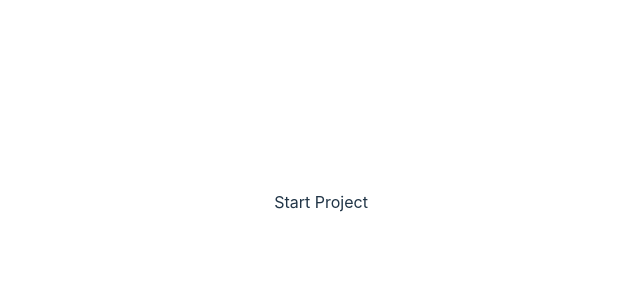
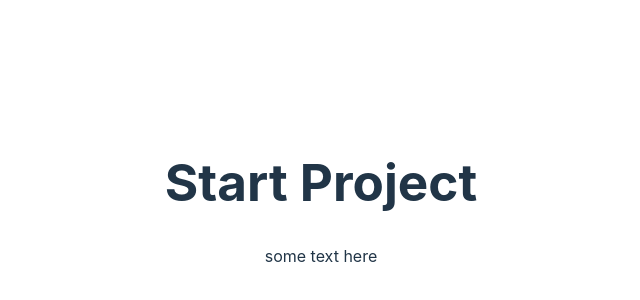
Before and after one commit to getFrontend/react-app-first, a React (Vite) app: page / in a window 1280 px wide. Shown: the part 198-498 px from the top of the page, without its empty margins (319-959 px from the left). Built offline with nearby package versions, Linux system fonts and the light colour scheme.

Commit message:
add first <React.Fragment>, the change to <>

```diff
--- a/src/App.jsx
+++ b/src/App.jsx
@@ -3,7 +3,10 @@ import './App.css';
 function App() {
 
   return (
-    <div>Start Project</div>
+    <>
+      <h1>Start Project</h1>
+      <p>some text here</p>
+    </>
   );
 }
 
```
